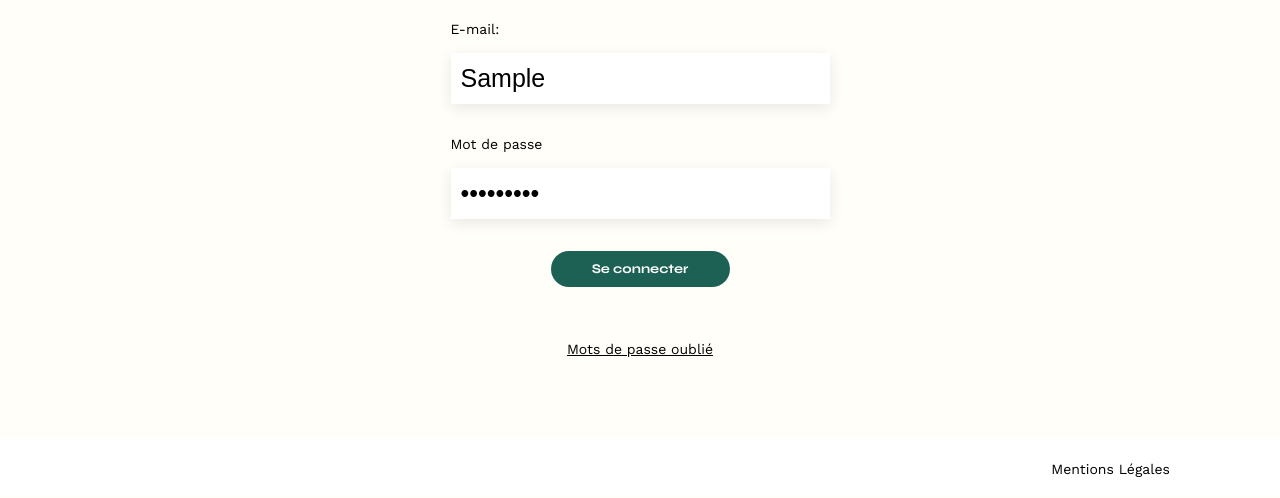
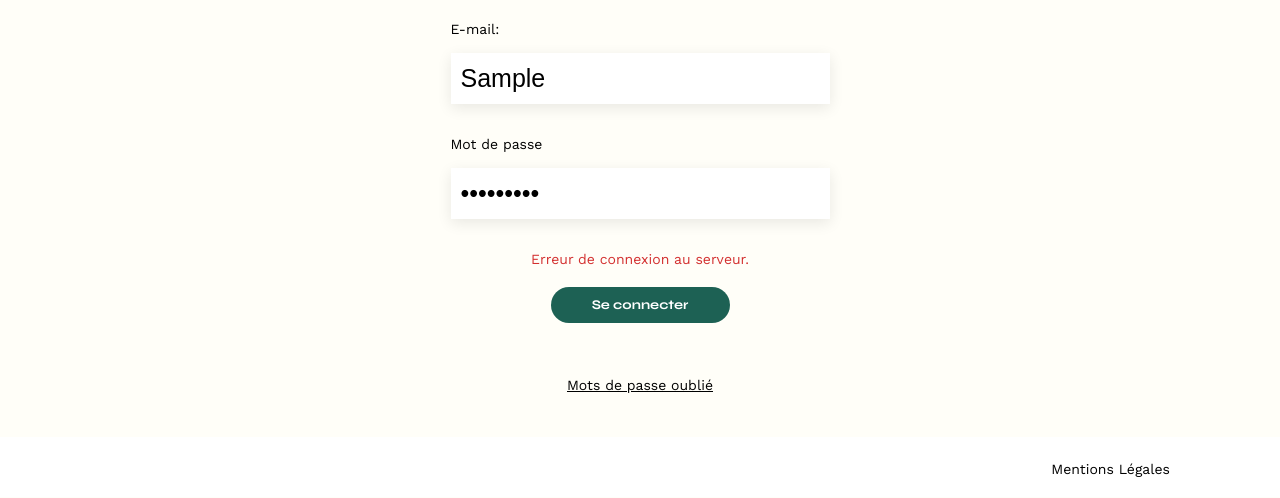
Before and after one commit to vinapol/Sophie_Bluel_portfolio, a plain HTML site: page FrontEnd/login.html in a window 1280 px wide. Both pictures are taken after typing "Sample", "Sample123" into the empty fields and a click on the button "Se connecter". Shown: the part 302-800 px from the top of the page. Drawn offline with nearby package versions, Linux system fonts and the light colour scheme; no server answers.

Commit message:
affichage erreur mot de pass

```diff
--- a/FrontEnd/assets/Script/login.js
+++ b/FrontEnd/assets/Script/login.js
@@ -3,6 +3,12 @@ form.addEventListener("submit", (login) => {
   login.preventDefault();
   const email = document.getElementById("mail").value;
   const password = document.getElementById("password").value;
+
+  const errorMessage = document.getElementById("error-message");
+  if (errorMessage) {
+    errorMessage.textContent = "";
+  }
+
   fetch(`http://localhost:5678/api/users/login`, {
     method: "POST",
     headers: {
@@ -10,14 +16,31 @@ form.addEventListener("submit", (login) => {
     },
     body: JSON.stringify({ email, password }),
   })
-    .then((response) => response.json())
+    .then((response) => {
+      if (!response.ok) {
+        throw new Error(response.status === 401 || response.status === 404
+          ? "Identifiant ou mot de passe incorrect."
+          : "Erreur de connexion au serveur."
+        );
+      }
+      return response.json();
+    })
     .then(
       (result) => {
         localStorage.setItem("connexionToken", result.token);
         connexion();
       }
     )
-    .catch((error) => console.error("Erreur :", error));
+    .catch((error) => {
+      console.error("Erreur :", error);
+      if (errorMessage) {
+        if (error.message === "Identifiant ou mot de passe incorrect.") {
+          errorMessage.textContent = error.message;
+        } else {
+          errorMessage.textContent = "Erreur de connexion au serveur.";
+        }
+      }
+    });
 });
 
 function connexion() {
--- a/FrontEnd/assets/style.css
+++ b/FrontEnd/assets/style.css
@@ -586,3 +586,12 @@ footer li {
   border: none;
   box-shadow: 0px 4px 14px rgba(0, 0, 0, 0.09);
 }
+
+#error-message {
+  color: #D32F2F;
+  font-family: 'Work Sans', sans-serif;
+  font-size: 14px;
+  font-weight: 500;
+  text-align: center;
+  margin-bottom: 20px;
+}
--- a/FrontEnd/login.html
+++ b/FrontEnd/login.html
@@ -46,6 +46,8 @@
             required
           /><br /><br />
 
+          <p id="error-message"></p>
+
           <button>Se connecter</button> <br />
 
           <a href="#">Mots de passe oublié</a>
```
